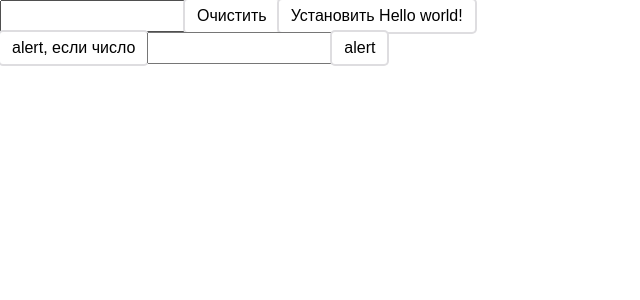
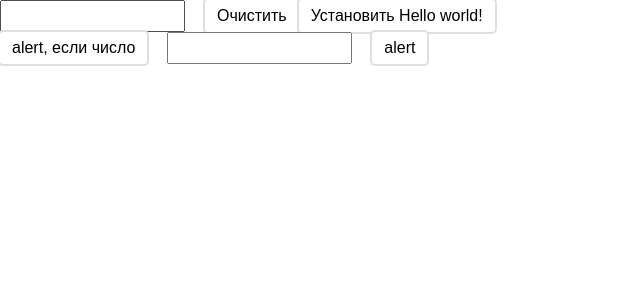
Before and after one commit to Frit027/syntellect-app, a React (Create React App) app: page / in a window 1280 px wide. Shown: the top 300 px of the page, without its empty margins (0-640 px from the left). Built offline with nearby package versions, Linux system fonts and the light colour scheme.

Commit message:
added gap

```diff
--- a/src/components/input-control/index.css
+++ b/src/components/input-control/index.css
@@ -1,3 +1,5 @@
-.buttons-control {
+.buttons-control,
+.buttons-control__buttons {
     display: flex;
+    gap: 20px;
 }
```
